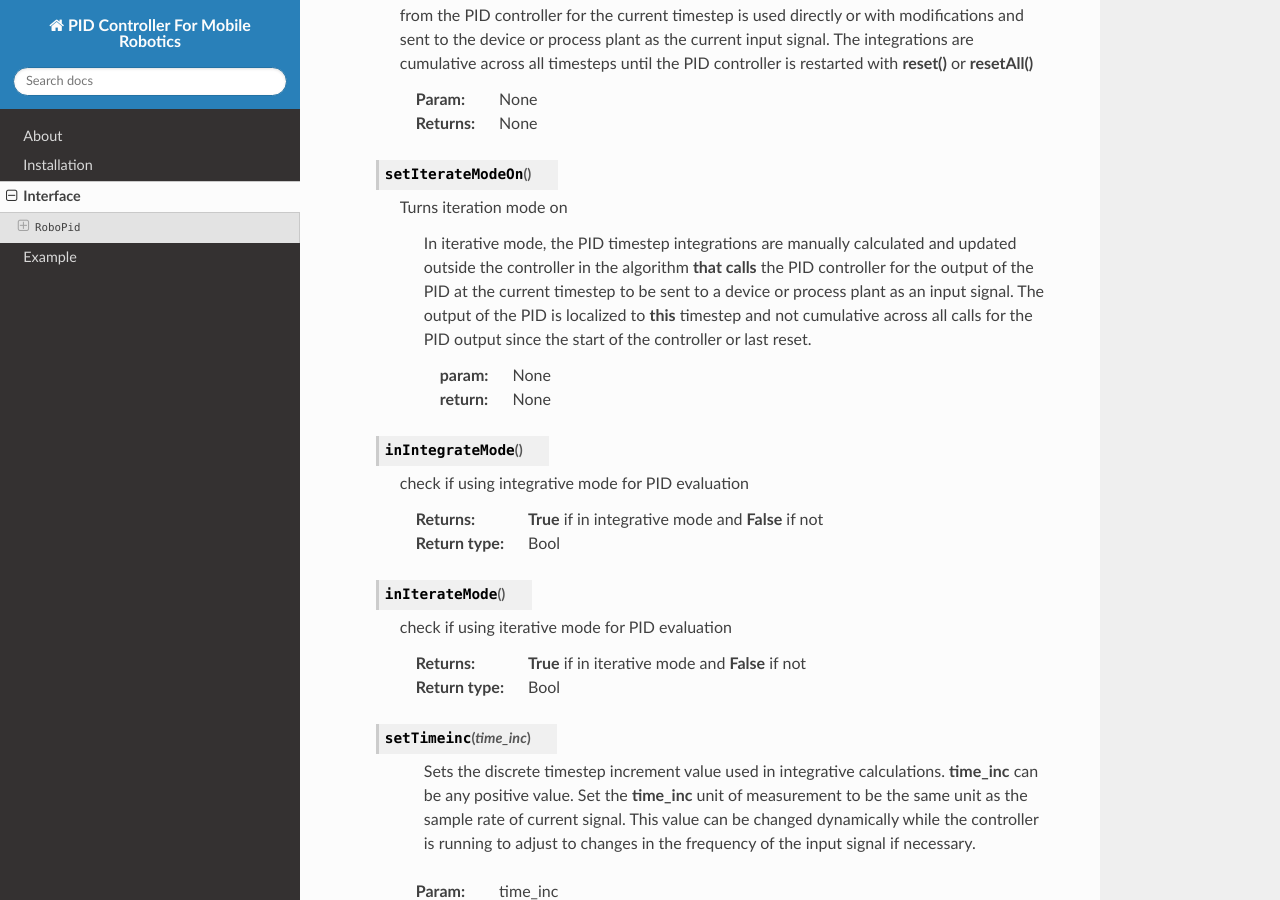
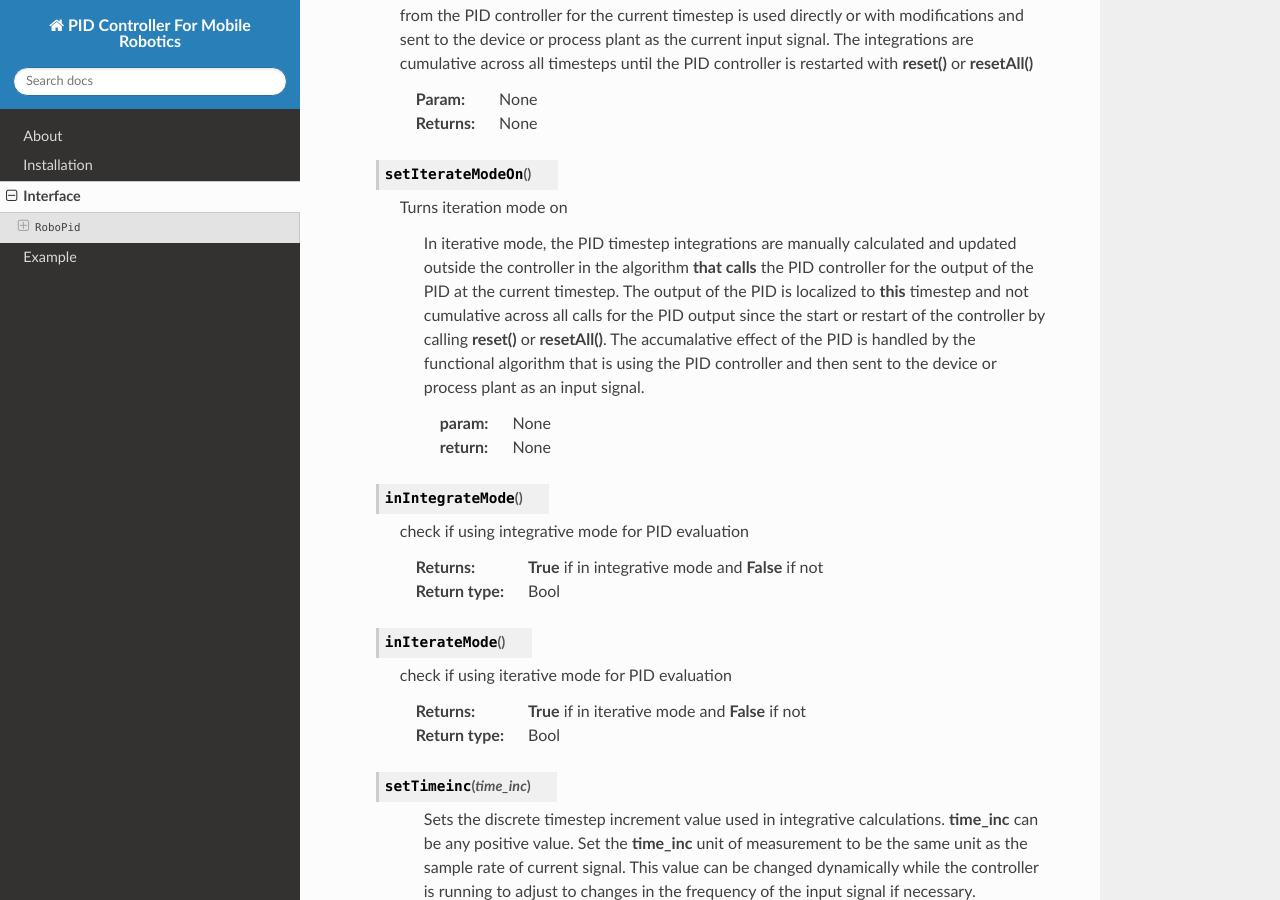
Before and after one commit to mkner/robo-pid, a Sphinx documentation site: the page built from docs/interface.rst, in a window 1280 px wide and 900 px high, scrolled down 1611 px. Built offline with Sphinx 7.4.7 and the Read the Docs theme 2.0.0, drawn with Linux system fonts in a browser that asks for light colours.

Commit message:
Update interface.rst

```diff
--- a/docs/interface.rst
+++ b/docs/interface.rst
@@ -96,10 +96,12 @@ Interface
 
     In iterative mode, the PID timestep integrations are manually calculated
     and updated outside the controller in the algorithm **that calls** the
-    PID controller for the output of the PID at the current timestep to be sent
-    to a device or process plant as an input signal. The output of the PID
-    is localized to **this** timestep and not cumulative across all calls for
-    the PID output since the start of the controller or last reset.
+    PID controller for the output of the PID at the current timestep. The output of
+    the PID is localized to **this** timestep and not cumulative across all calls for
+    the PID output since the start or restart of the controller by calling **reset()**
+    or **resetAll()**. The accumalative effect of the PID is handled by the functional
+    algorithm that is using the PID controller and then sent to the device or
+    process plant as an input signal.
 
     :param: None
     :return: None
```
